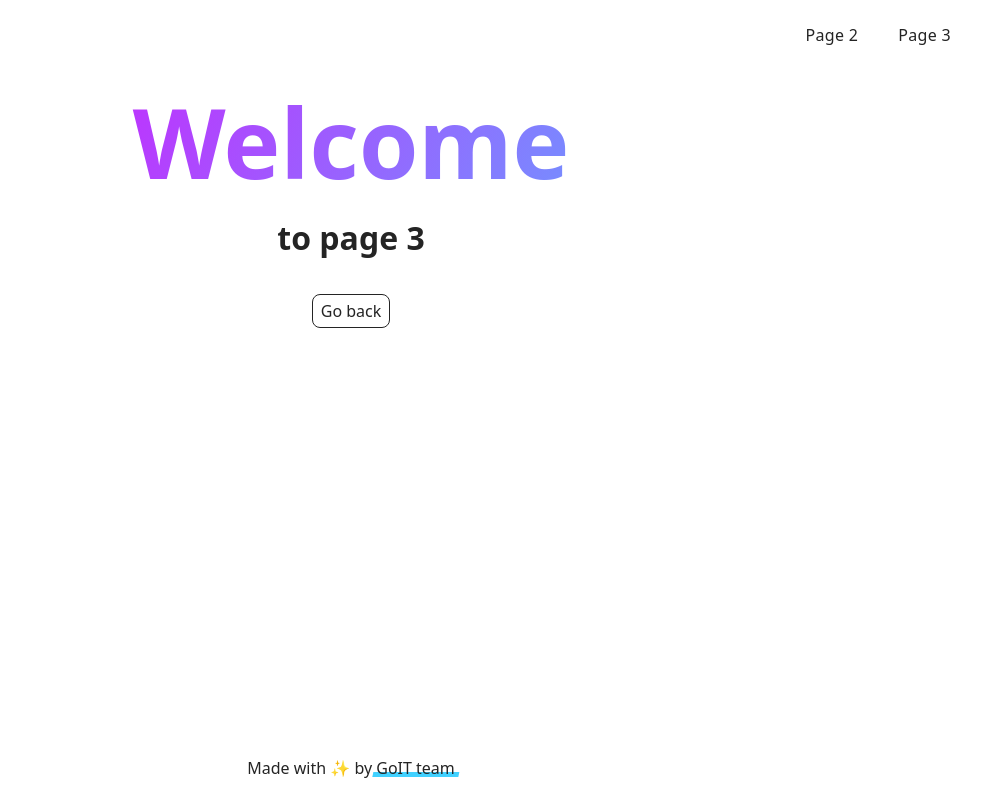
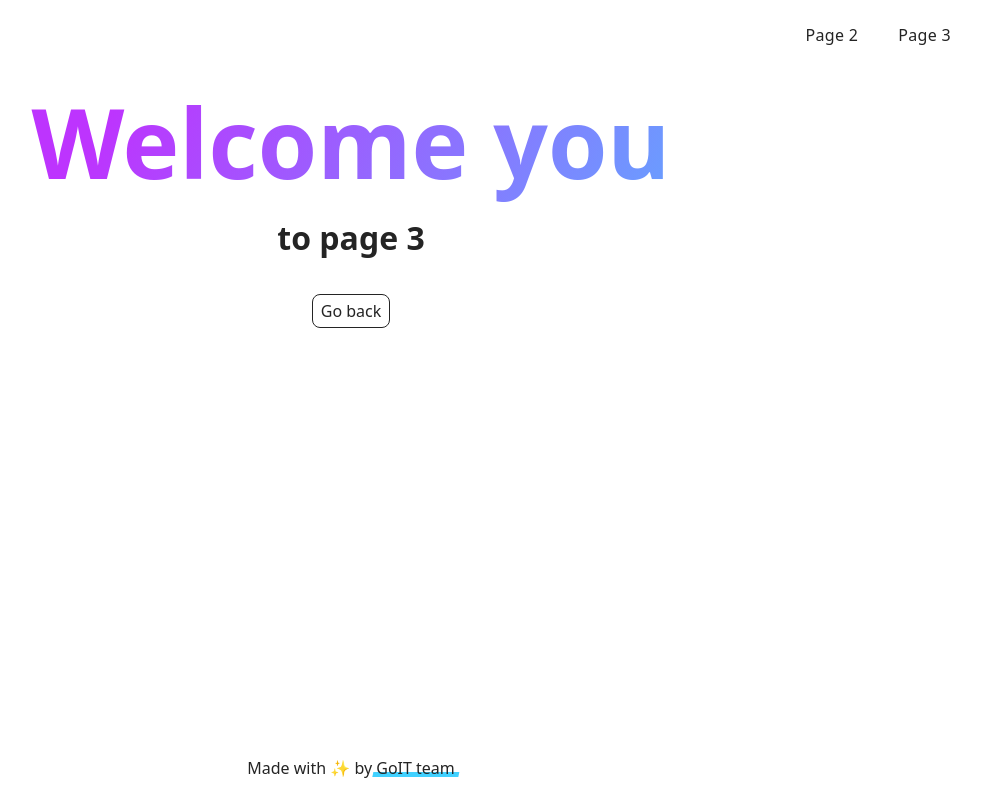
Before and after one commit to DenisShylin/COPY_R36S_CONSOLE_STORE_JS, a website built with Vite: page src/page-3.html in a window 1280 px wide. Shown: the whole page, without its empty margins (289-1270 px from the left). Built offline with nearby package versions, Linux system fonts and the light colour scheme.

Commit message:
Тест комит

```diff
--- a/src/page-3.html
+++ b/src/page-3.html
@@ -17,7 +17,7 @@
     <main>
       <div class="container">
         <h1 class="main-title">
-          <span class="main-title-gradient">Welcome</span> to page 3
+          <span class="main-title-gradient">Welcome you</span> to page 3
         </h1>
         <load src="./partials/back-link.html" />
       </div>
```
